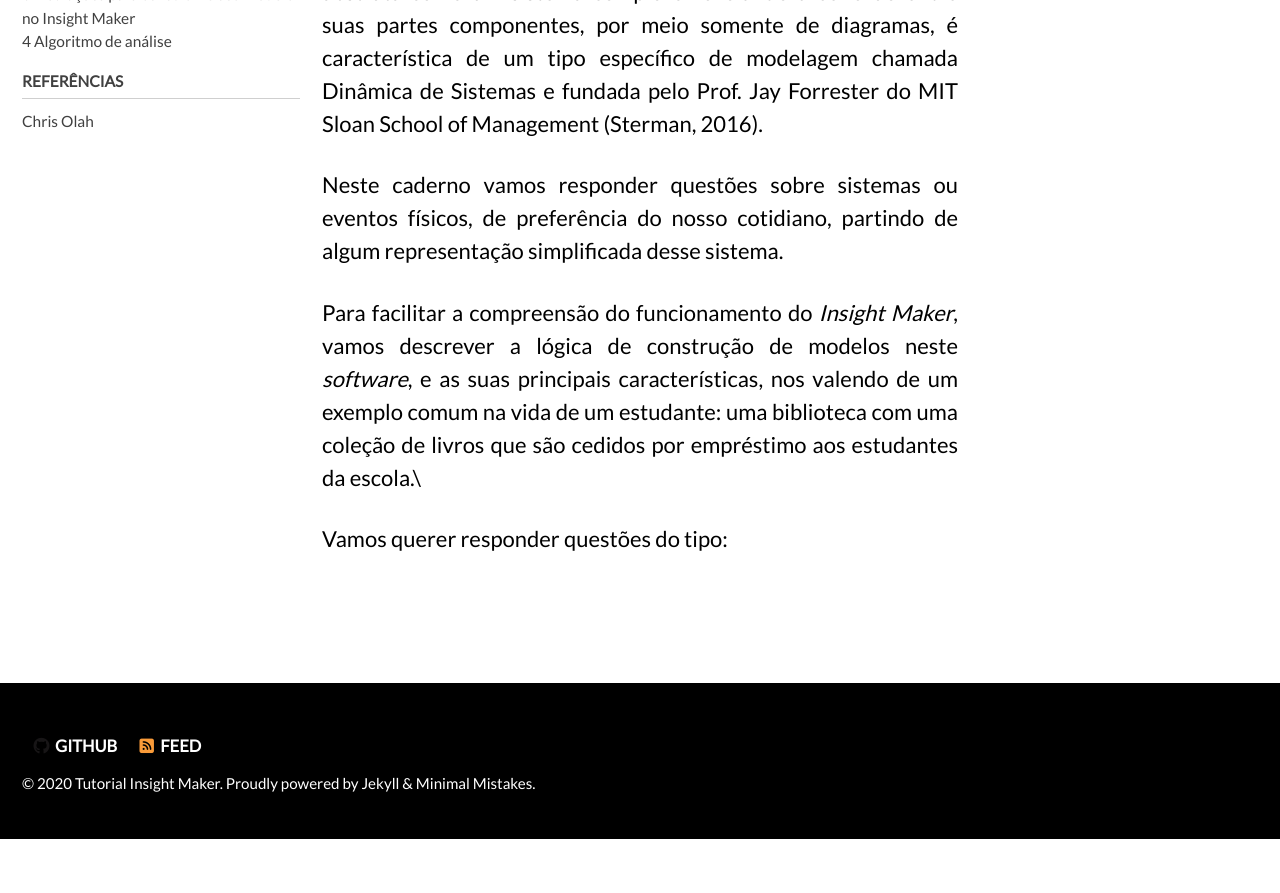
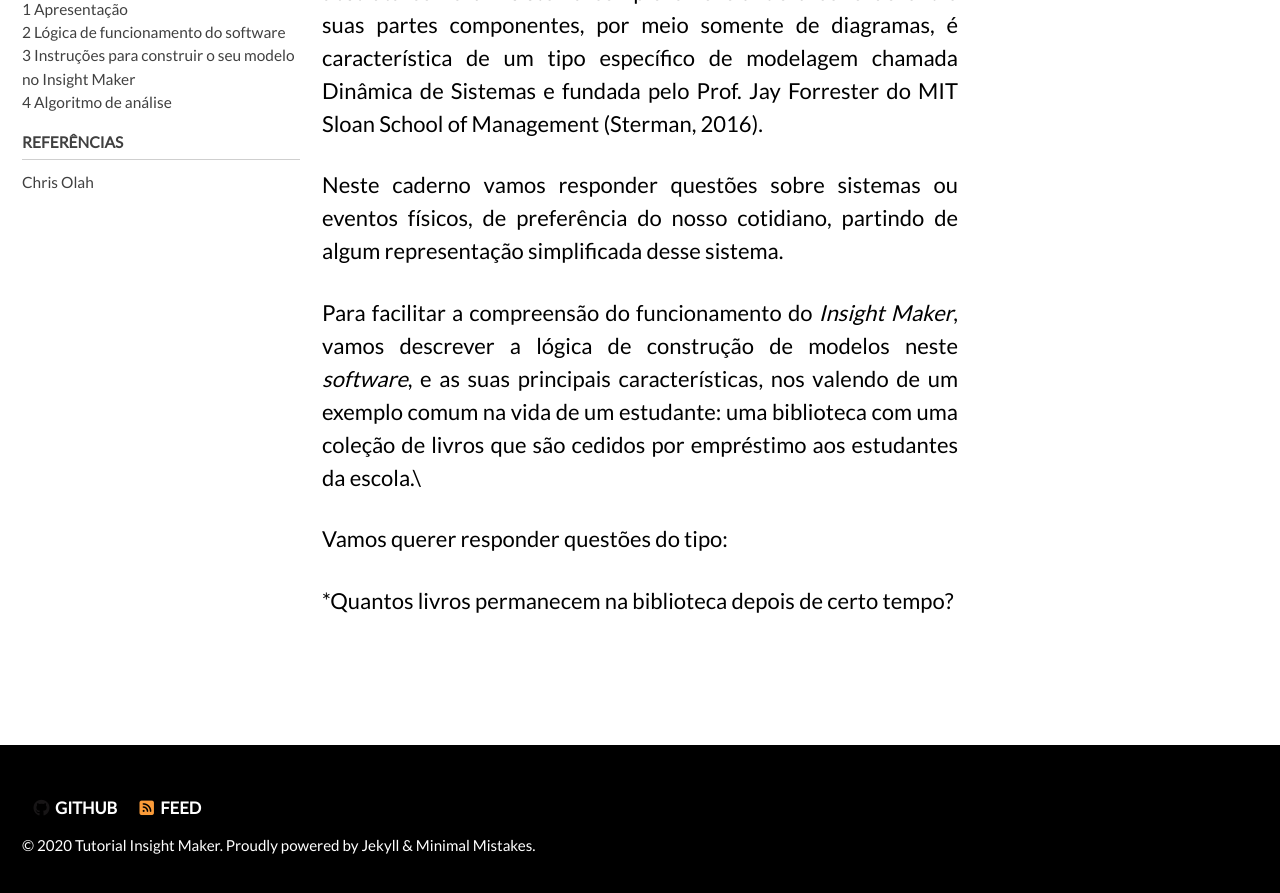
Before and after one commit to milenalauschner/MM, a Jekyll site: the page built from _pages/apresentação.md, in a window 1280 px wide and 900 px high, scrolled down 831 px. Shown: the top 893 px of the window. Built offline with Jekyll 4.4.1, drawn with Linux system fonts in a browser that asks for light colours; cached includes are drawn as plain includes; nearby versions of some CDN libraries; comment, search, counter and statistics services are not loaded; before the commit the page ends 1670 px from its top, so only the background shows below that.

Commit message:
Update apresentação.md

```diff
--- a/_pages/apresentação.md
+++ b/_pages/apresentação.md
@@ -22,3 +22,5 @@
 {: .text-justify}
 
 Vamos querer responder questões do tipo:
+
+*Quantos livros permanecem na biblioteca depois de certo tempo?
```
